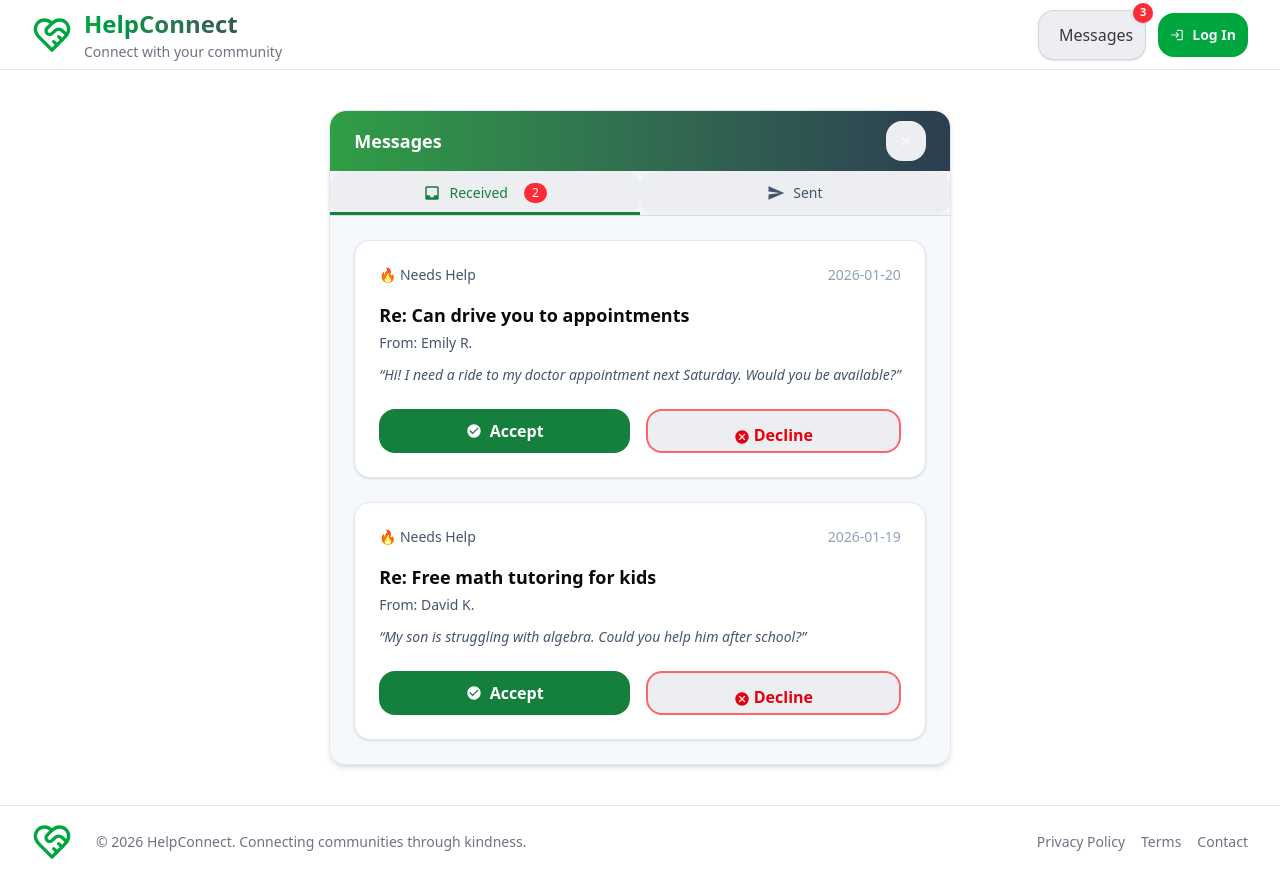
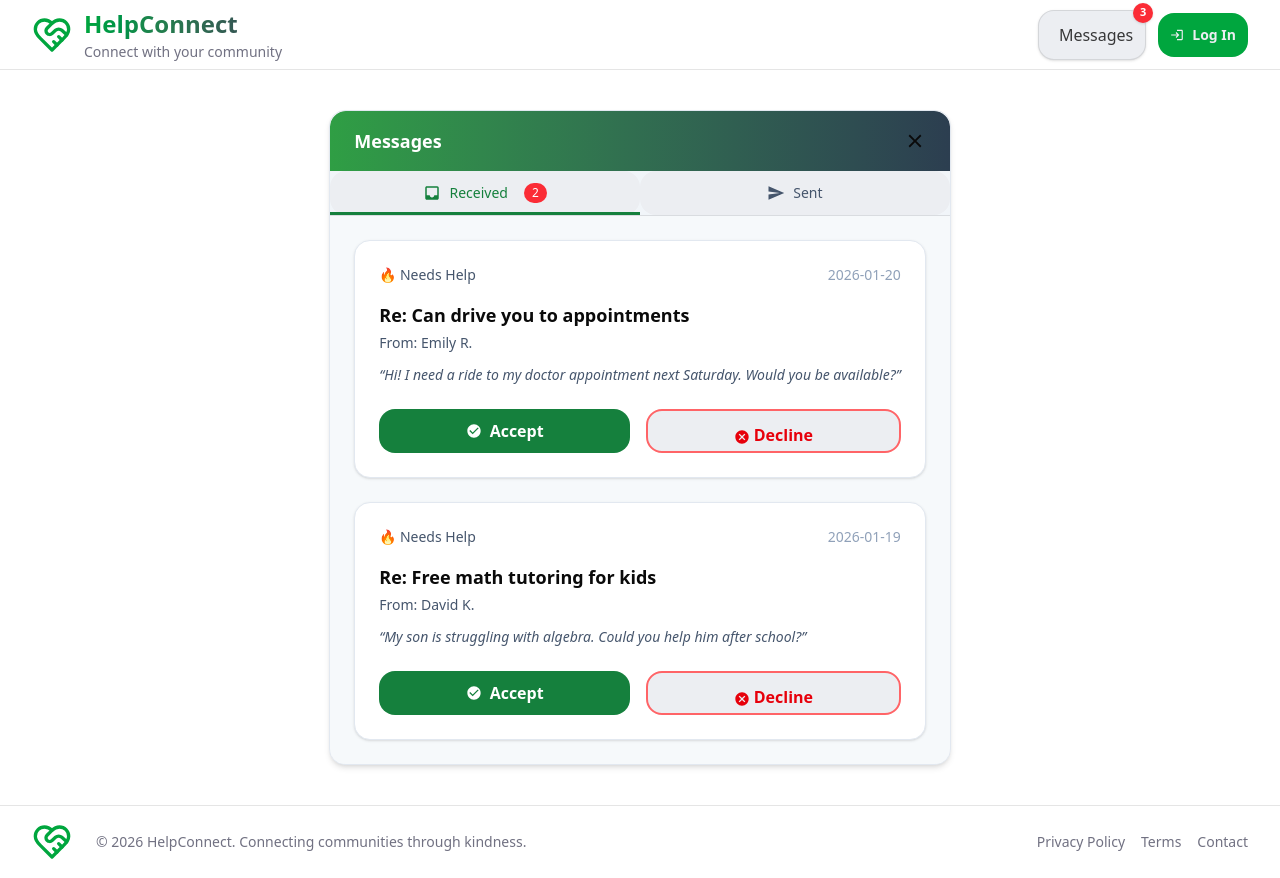
Before and after one commit to MiksuNy/web-project, a React (Vite) app in the folder frontend/: page /messages in a window 1280 px wide. Built offline with nearby package versions, Linux system fonts and the light colour scheme.

Commit message:
fix(messages-header): prevent global button styles from affecting close icon
- Overrode global button CSS using inline 'all: unset'
- Removed unwanted border-radius and background from header close button
- Kept global styles intact to avoid breaking shared components

```diff
--- a/frontend/src/pages/Messages.jsx
+++ b/frontend/src/pages/Messages.jsx
@@ -92,10 +92,10 @@ export default function Messages() {
           {/* Close Button */}
           <button
             onClick={() => navigate(-1)}
-            className="w-10 h-10 flex items-center justify-center
-                       text-white/80 hover:text-white transition"
+            className="text-white/80 hover:text-white transition"
+            style={{ all: "unset", cursor: "pointer" }}
           >
-            <MdClose size={20} />
+            <MdClose size={22} />
           </button>
         </div>
         {/* ===== Tabs Section ===== */}
```
